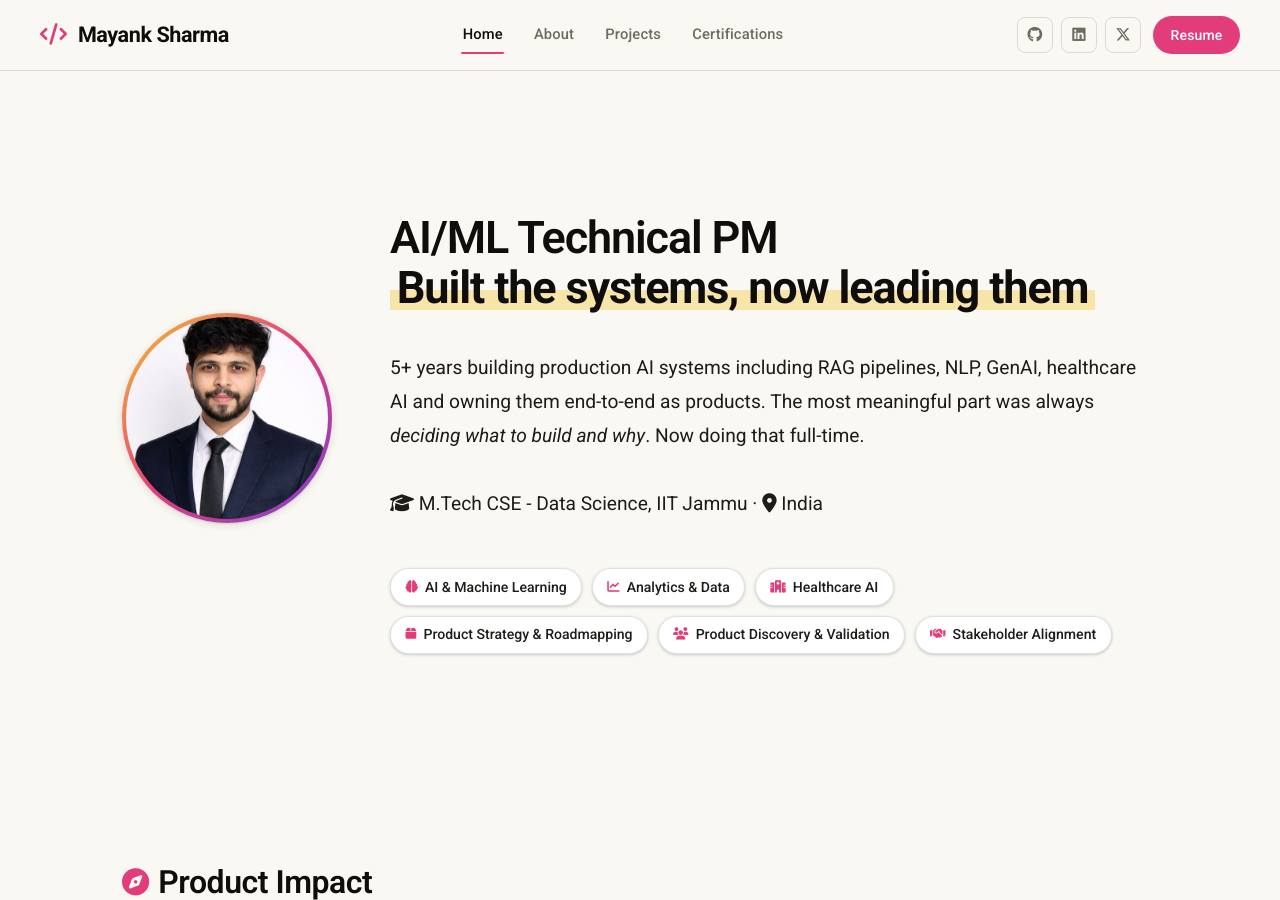
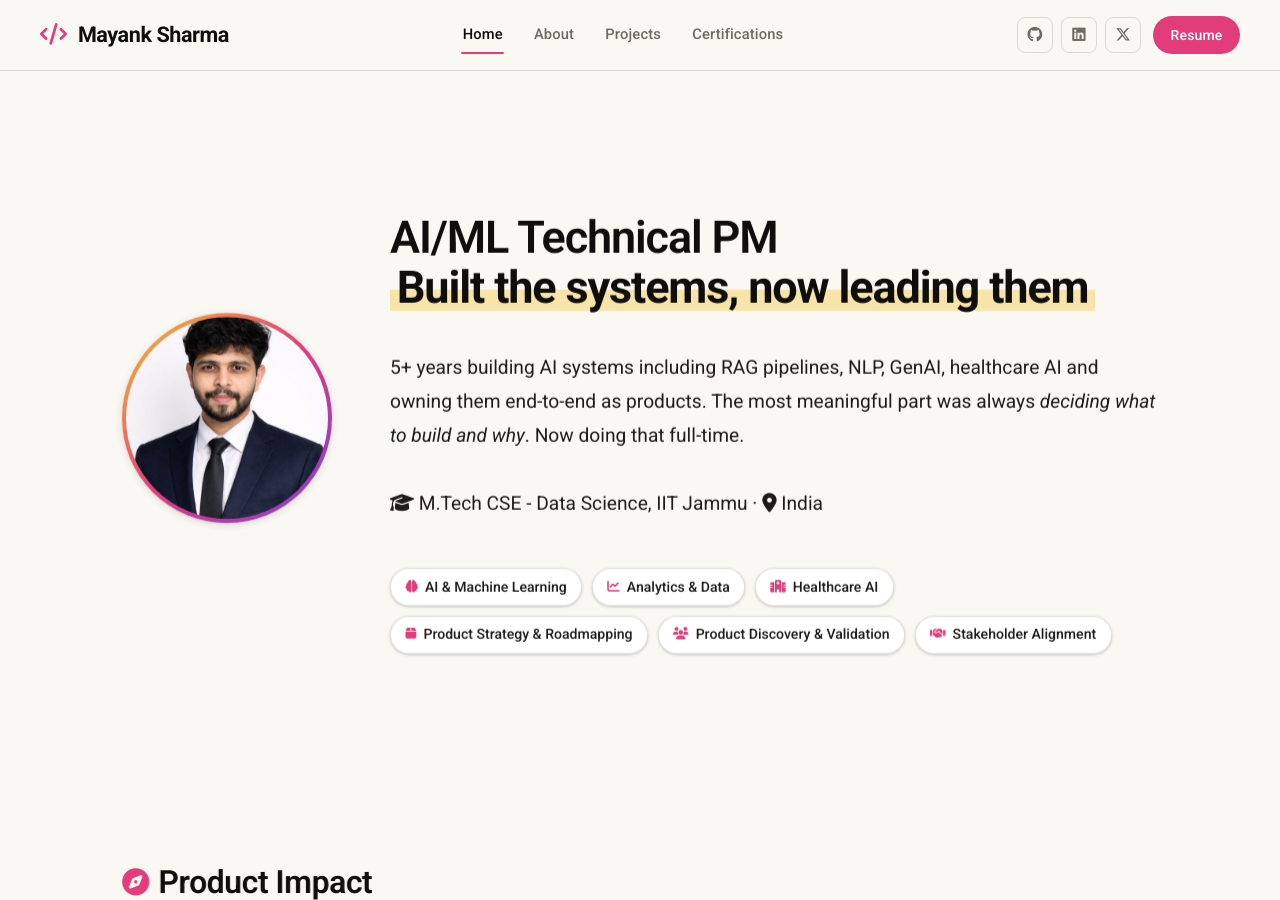
Before and after one commit to mayank1101/mayank1101.github.io, a Jekyll site: the page built from index.html, in a window 1280 px wide and 900 px high. Built offline with Jekyll 4.4.1, drawn with Linux system fonts in a browser that asks for light colours.

Commit message:
updated index, resume and about pages

```diff
--- a/about.html
+++ b/about.html
@@ -21,9 +21,8 @@
     <div class="hero-text">
       <h1>About Me</h1>
       <p>
-        AI/ML Technical PM with 5+ years building production AI including NLP
-        pipelines, RAG products, healthcare AI. The question I kept coming back
-        to was
+        AI/ML Technical PM with 5+ years building AI including NLP pipelines,
+        RAG products, healthcare AI. The question I kept coming back to was
         <em>what to build and why</em>. Now that's my full-time focus.
       </p>
       <p class="muted about-hero-meta">
--- a/index.html
+++ b/index.html
@@ -23,8 +23,8 @@
         <span class="hero-highlight">Built the systems, now leading them</span>
       </h1>
       <p>
-        5+ years building production AI systems including RAG pipelines, NLP,
-        GenAI, healthcare AI and owning them end-to-end as products. The most
+        5+ years building AI systems including RAG pipelines, NLP, GenAI,
+        healthcare AI and owning them end-to-end as products. The most
         meaningful part was always <em>deciding what to build and why</em>. Now
         doing that full-time.
       </p>
--- a/resume.html
+++ b/resume.html
@@ -24,9 +24,9 @@
         <span class="hero-highlight">Built the systems.</span> Now leading them.
       </p>
       <p class="description">
-        5+ years building production AI including RAG, NLP, GenAI, healthcare.
-        Owned products end-to-end: 10K+ daily users, 200+ regulatory sources,
-        AAAI 2024.
+        5+ years building AI including RAG, NLP, GenAI, healthcare. Owned
+        products end-to-end: 10K+ daily users, 200+ regulatory sources, AAAI
+        2024.
       </p>
       <div
         class="badges"
```
